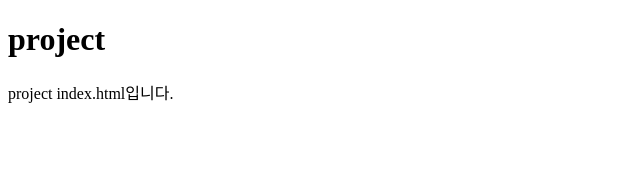
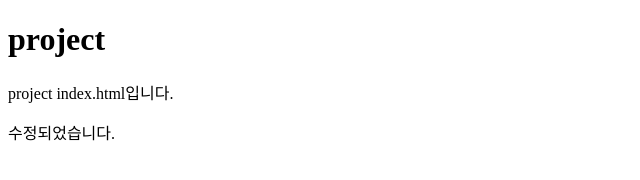
Before and after one commit to GCEE91/Tourlist-in-tour., a plain HTML site: page project/index.html in a window 1280 px wide. Shown: the whole page, without its empty margins (0-640 px from the left). Drawn offline with Linux system fonts and the light colour scheme.

Commit message:
index.html 수정

```diff
--- a/project/index.html
+++ b/project/index.html
@@ -8,5 +8,6 @@
 <body>
     <h1>project</h1>
     <p>project index.html입니다.</p>
+    <p>수정되었습니다.</p>
 </body>
 </html>
```
